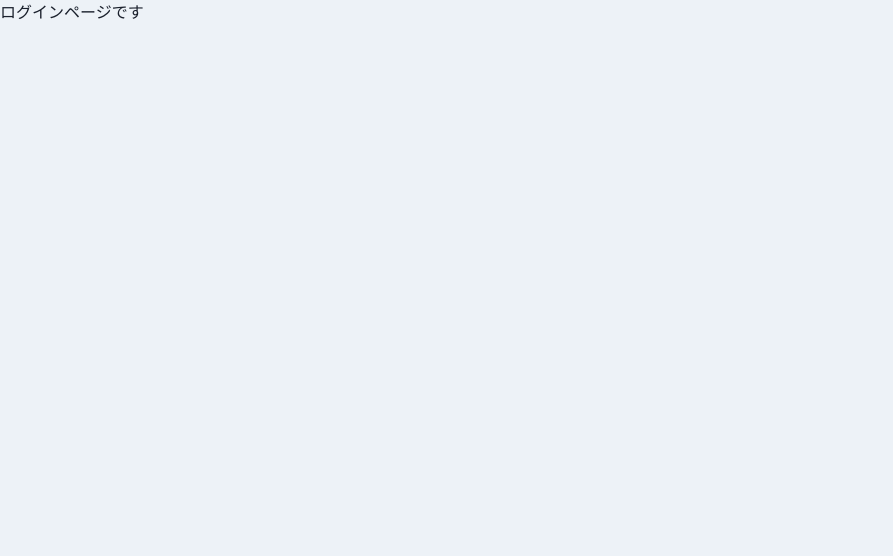
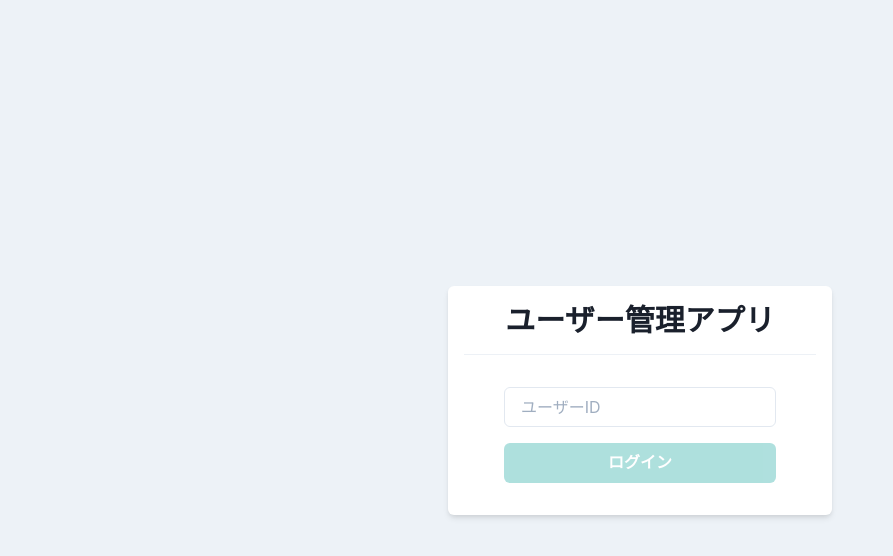
Before and after one commit to kenji132/SampleApp, a React (Create React App) app: page / in a window 1280 px wide. Shown: the top 556 px of the page, without its empty margins (0-893 px from the left). Built offline with nearby package versions, Linux system fonts and the light colour scheme.

Commit message:
ログイン機能追加

```diff
--- a/package.json
+++ b/package.json
@@ -10,6 +10,7 @@
     "@emotion/react": "11.1.5",
     "@emotion/styled": "11.1.5",
     "@types/react-router-dom": "5.1.7",
+    "axios": "0.21.1",
     "framer-motion": "4.1.2",
     "react": "17.0.2",
     "react-dom": "17.0.2",
--- /dev/null
+++ b/src/components/atoms/button/MenuIconButton.tsx
@@ -0,0 +1,21 @@
+import { HamburgerIcon } from "@chakra-ui/icons";
+import { IconButton } from "@chakra-ui/react";
+import { memo, VFC } from "react";
+
+type Props = {
+  onOpen: () => void;
+};
+
+export const MenuIconButton: VFC<Props> = memo((props) => {
+  const { onOpen } = props;
+  return (
+    <IconButton
+      aria-label="メニューボタン"
+      icon={<HamburgerIcon />}
+      size="sm"
+      variant="unstyled"
+      display={{ base: "block", md: "none" }}
+      onClick={onOpen}
+    />
+  );
+});
--- /dev/null
+++ b/src/components/atoms/button/PrimaryButton.tsx
@@ -0,0 +1,25 @@
+import { Button } from "@chakra-ui/react";
+import { memo, ReactNode, VFC } from "react";
+
+type Props = {
+  children: ReactNode;
+  disabled?: boolean;
+  loading?: boolean;
+  onClick: () => void;
+};
+
+export const PrimaryButton: VFC<Props> = memo((props) => {
+  const { children, onClick, disabled = false, loading = false } = props;
+  return (
+    <Button
+      bg="teal.400"
+      color="white"
+      _hover={{ opacity: 0.8 }}
+      isLoading={loading}
+      disabled={disabled || loading}
+      onClick={onClick}
+    >
+      {children}
+    </Button>
+  );
+});
--- /dev/null
+++ b/src/components/molecules/MenuDrawer.tsx
@@ -0,0 +1,45 @@
+import {
+  Button,
+  Drawer,
+  DrawerBody,
+  DrawerContent,
+  DrawerOverlay
+} from "@chakra-ui/react";
+import { memo, VFC } from "react";
+
+type Props = {
+  onClose: () => void;
+  isOpen: boolean;
+  onClickHome: () => void;
+  onClickUserManagement: () => void;
+  onClickSetting: () => void;
+};
+
+export const MenuDrawer: VFC<Props> = memo((props) => {
+  const {
+    onClose,
+    isOpen,
+    onClickHome,
+    onClickSetting,
+    onClickUserManagement
+  } = props;
+  return (
+    <Drawer placement="left" size="xs" onClose={onClose} isOpen={isOpen}>
+      <DrawerOverlay>
+        <DrawerContent>
+          <DrawerBody p={0} bg="gray.100">
+            <Button w="100%" onClick={onClickHome}>
+              TOP
+            </Button>
+            <Button w="100%" onClick={onClickUserManagement}>
+              ユーザー一覧
+            </Button>
+            <Button w="100%" onClick={onClickSetting}>
+              設定
+            </Button>
+          </DrawerBody>
+        </DrawerContent>
+      </DrawerOverlay>
+    </Drawer>
+  );
+});
--- a/src/components/organisms/layout/Header.tsx
+++ b/src/components/organisms/layout/Header.tsx
@@ -1,21 +1,21 @@
-import {
-  Box,
-  Button,
-  Drawer,
-  DrawerBody,
-  DrawerContent,
-  DrawerOverlay,
-  Flex,
-  Heading,
-  IconButton,
-  Link,
-  useDisclosure
-} from "@chakra-ui/react";
-import { memo, VFC } from "react";
-import { HamburgerIcon } from "@chakra-ui/icons";
+/* eslint-disable react-hooks/exhaustive-deps */
+import { Box, Flex, Heading, Link, useDisclosure } from "@chakra-ui/react";
+import { memo, useCallback, VFC } from "react";
+import { useHistory } from "react-router-dom";
+
+import { MenuIconButton } from "../../atoms/button/MenuIconButton";
+import { MenuDrawer } from "../../molecules/MenuDrawer";
 
 export const Header: VFC = memo(() => {
   const { isOpen, onClose, onOpen } = useDisclosure();
+
+  const history = useHistory();
+  const onClickHome = useCallback(() => history.push("/home"), []);
+  const onClickUserManagement = useCallback(
+    () => history.push("/home/user_management"),
+    []
+  );
+  const onClickSetting = useCallback(() => history.push("/home/setting"), []);
   return (
     <>
       <Flex
@@ -26,7 +26,13 @@ export const Header: VFC = memo(() => {
         justify="space-between"
         padding={{ base: 3, md: 5 }}
       >
-        <Flex as="a" align="center" mr={8} _hover={{ cursor: "pointer" }}>
+        <Flex
+          as="a"
+          align="center"
+          mr={8}
+          _hover={{ cursor: "pointer" }}
+          onClick={onClickHome}
+        >
           <Heading as="h1" fontSize={{ base: "md", md: "lg" }}>
             ユーザー管理アプリ
           </Heading>
@@ -38,30 +44,19 @@ export const Header: VFC = memo(() => {
           display={{ base: "none", md: "flex" }}
         >
           <Box pr={4}>
-            <Link>ユーザー一覧</Link>
+            <Link onClick={onClickUserManagement}>ユーザー一覧</Link>
           </Box>
-          <Link>設定</Link>
+          <Link onClick={onClickSetting}>設定</Link>
         </Flex>
-        <IconButton
-          aria-label="メニューボタン"
-          icon={<HamburgerIcon />}
-          size="sm"
-          variant="unstyled"
-          display={{ base: "block", md: "none" }}
-          onClick={onOpen}
-        />
+        <MenuIconButton onOpen={onOpen} />
       </Flex>
-      <Drawer placement="left" size="xs" onClose={onClose} isOpen={isOpen}>
-        <DrawerOverlay>
-          <DrawerContent>
-            <DrawerBody p={0} bg="gray.100">
-              <Button w="100%">TOP</Button>
-              <Button w="100%">ユーザー一覧</Button>
-              <Button w="100%">設定</Button>
-            </DrawerBody>
-          </DrawerContent>
-        </DrawerOverlay>
-      </Drawer>
+      <MenuDrawer
+        onClose={onClose}
+        isOpen={isOpen}
+        onClickHome={onClickHome}
+        onClickUserManagement={onClickUserManagement}
+        onClickSetting={onClickSetting}
+      />
     </>
   );
 });
--- a/src/components/pages/Login.tsx
+++ b/src/components/pages/Login.tsx
@@ -1,5 +1,39 @@
-import { memo, VFC } from "react";
+import { Box, Divider, Flex, Heading, Input, Stack } from "@chakra-ui/react";
+import { ChangeEvent, memo, useState, VFC } from "react";
+import { useAuth } from "../../hooks/useAuth";
+import { PrimaryButton } from "../atoms/button/PrimaryButton";
 
 export const Login: VFC = memo(() => {
-  return <p>ログインページです</p>;
+  const { login, loading } = useAuth();
+  const [userId, setUserId] = useState("");
+
+  const onChangeUserId = (e: ChangeEvent<HTMLInputElement>) =>
+    setUserId(e.target.value);
+
+  const onClickLogin = () => login(userId);
+
+  return (
+    <Flex align="center" justify="center" height="100vh">
+      <Box bg="white" w="sm" p={4} borderRadius="md" shadow="md">
+        <Heading as="h1" size="lg" textAlign="center">
+          ユーザー管理アプリ
+        </Heading>
+        <Divider my={4} />
+        <Stack spacing={4} py={4} px={10}>
+          <Input
+            placeholder="ユーザーID"
+            value={userId}
+            onChange={onChangeUserId}
+          />
+          <PrimaryButton
+            disabled={userId === ""}
+            loading={loading}
+            onClick={onClickLogin}
+          >
+            ログイン
+          </PrimaryButton>
+        </Stack>
+      </Box>
+    </Flex>
+  );
 });
--- /dev/null
+++ b/src/hooks/useAuth.ts
@@ -0,0 +1,36 @@
+import axios from "axios";
+import { useCallback, useState } from "react";
+import { useHistory } from "react-router-dom";
+
+import { User } from "../types/api/user";
+import { useMessage } from "./useMessage";
+
+export const useAuth = () => {
+  const history = useHistory();
+
+  const [loading, setLoading] = useState(false);
+  const { showMessage } = useMessage();
+
+  const login = useCallback(
+    (id: string) => {
+      setLoading(true);
+
+      axios
+        .get<User>(`https://jsonplaceholder.typicode.com/users/${id}`)
+        .then((res) => {
+          if (res.data) {
+            showMessage({ title: "ログインしました", status: "success" });
+            history.push("/home");
+          } else {
+            showMessage({ title: "ユーザーが見つかりません", status: "error" });
+          }
+        })
+        .catch(() =>
+          showMessage({ title: "ログインできません", status: "error" })
+        )
+        .finally(() => setLoading(false));
+    },
+    [history]
+  );
+  return { login, loading };
+};
--- /dev/null
+++ b/src/hooks/useMessage.ts
@@ -0,0 +1,25 @@
+import { useToast } from "@chakra-ui/react";
+import { useCallback } from "react";
+
+export const useMessage = () => {
+  type Props = {
+    title: string;
+    status: "info" | "warning" | "success" | "error";
+  };
+
+  const toast = useToast();
+  const showMessage = useCallback(
+    (props: Props) => {
+      const { title, status } = props;
+      toast({
+        title,
+        status,
+        position: "top",
+        duration: 2000,
+        isClosable: true
+      });
+    },
+    [toast]
+  );
+  return { showMessage };
+};
--- /dev/null
+++ b/src/types/api/user.ts
@@ -0,0 +1,23 @@
+export type User = () => {
+  id: number;
+  name: string;
+  username: string;
+  email: string;
+  address: {
+    street: string;
+    suite: string;
+    city: string;
+    zipcode: string;
+    geo: {
+      lat: string;
+      lng: string;
+    };
+  };
+  phone: string;
+  website: string;
+  company: {
+    name: string;
+    catchPhrase: string;
+    bs: string;
+  };
+};
--- a/tsconfig.json
+++ b/tsconfig.json
@@ -7,7 +7,7 @@
         "esModuleInterop": true,
         "lib": [
             "dom",
-            "es2015"
+            "es2018"
         ],
         "jsx": "react-jsx"
     }
```
